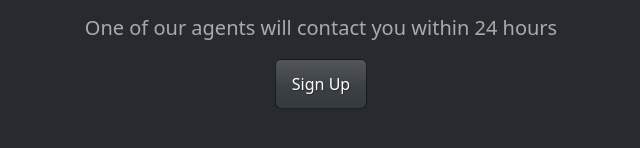
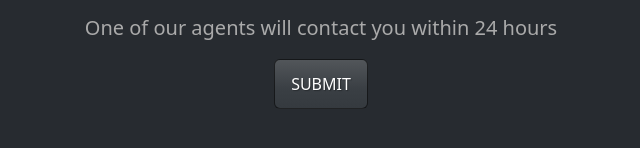
Before and after one commit to codereyes-1/mailChimpPublic, a website: page public/index.html in a window 1280 px wide. Shown: the part 484-632 px from the top of the page, 319-959 px from the left. Drawn offline with nearby package versions, Linux system fonts and the light colour scheme.

Commit message:
+Procfile

```diff
--- a/public/index.html
+++ b/public/index.html
@@ -30,7 +30,7 @@
                     </div>
                     </p>
                     <p class="lead"> One of our agents will contact you within 24 hours</p>
-                    <button type="submit" class="btn btn-primary btn-block"> Sign Up </button>
+                    <button type="submit" class="btn btn-primary btn-block"> SUBMIT </button>
                 </form>
             </div>
         </section>
```
Also changed, not shown: 1 other file.
